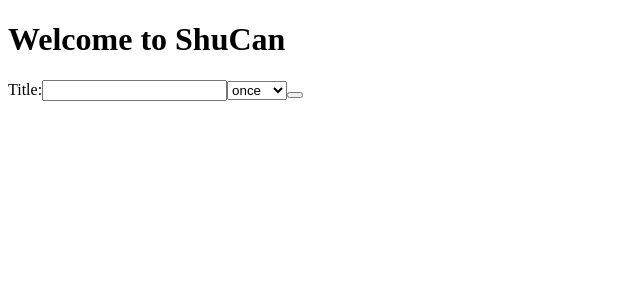
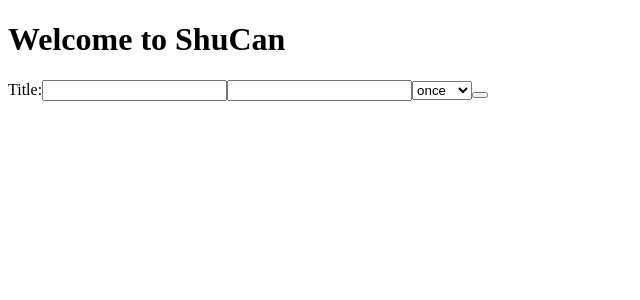
Before and after one commit to tomosuzu/ShuCan, a React app: page / in a window 1280 px wide. Shown: the top 300 px of the page, without its empty margins (0-640 px from the left). Built offline with nearby package versions, Linux system fonts and the light colour scheme; the HTML template or start-up script is replaced by a standard one.

Commit message:
[update] user can add endDate

```diff
--- a/src/components/App.tsx
+++ b/src/components/App.tsx
@@ -12,6 +12,7 @@ export interface HelloProps {
 export interface HelloState {
   title: string;
   repeat: RepeatType;
+  endDate: string;
 }
 
 export class Hello extends React.Component<HelloProps, HelloState> {
@@ -24,6 +25,7 @@ export class Hello extends React.Component<HelloProps, HelloState> {
   public state: HelloState = {
     title: '',
     repeat: RepeatType.once,
+    endDate: '',
   };
 
   private handleChange(event:any) {
@@ -32,7 +34,7 @@ export class Hello extends React.Component<HelloProps, HelloState> {
   }
 
   private save() {
-    this.props.actions.addShucan(this.state.title, this.state.repeat);
+    this.props.actions.addShucan(this.state.title, this.state.repeat, this.state.endDate);
   }
 
   private repeat() {
@@ -54,7 +56,9 @@ export class Hello extends React.Component<HelloProps, HelloState> {
     for (const i in this.props.value.shucan) {
       list.push(
         <li key={i}>
-          {this.props.value.shucan[i].title} : {this.props.value.shucan[i].repeat}
+          {this.props.value.shucan[i].title}
+          : {this.props.value.shucan[i].repeat}
+          : {this.props.value.shucan[i].endDate}
         </li>);
     }
 
@@ -66,10 +70,18 @@ export class Hello extends React.Component<HelloProps, HelloState> {
           {this.state.title}
           <input
             name="title"
+            className={'title'}
             type="text"
             value={this.state.title}
             onChange={this.handleChange}
             />
+          <input
+            name="endDate"
+            className={'endDate'}
+            type="text"
+            value={this.state.endDate}
+            onChange={this.handleChange}
+          />
           <select name="repeat" value={this.state.repeat} onChange={this.handleChange}>
             {this.repeat()}
           </select>
@@ -84,8 +96,8 @@ export class Hello extends React.Component<HelloProps, HelloState> {
 class ActionDispatcher {
   constructor(private dispatch: (action: ReduxAction) => void) {}
 
-  public addShucan(title: string, repeat: RepeatType) {
-    this.dispatch(addShucan(title, repeat));
+  public addShucan(title: string, repeat: RepeatType, endDate: string) {
+    this.dispatch(addShucan(title, repeat, { endDate }));
   }
 }
 
```
Also changed, not shown: 1 other file (tests, documents, lock files or other folders).
